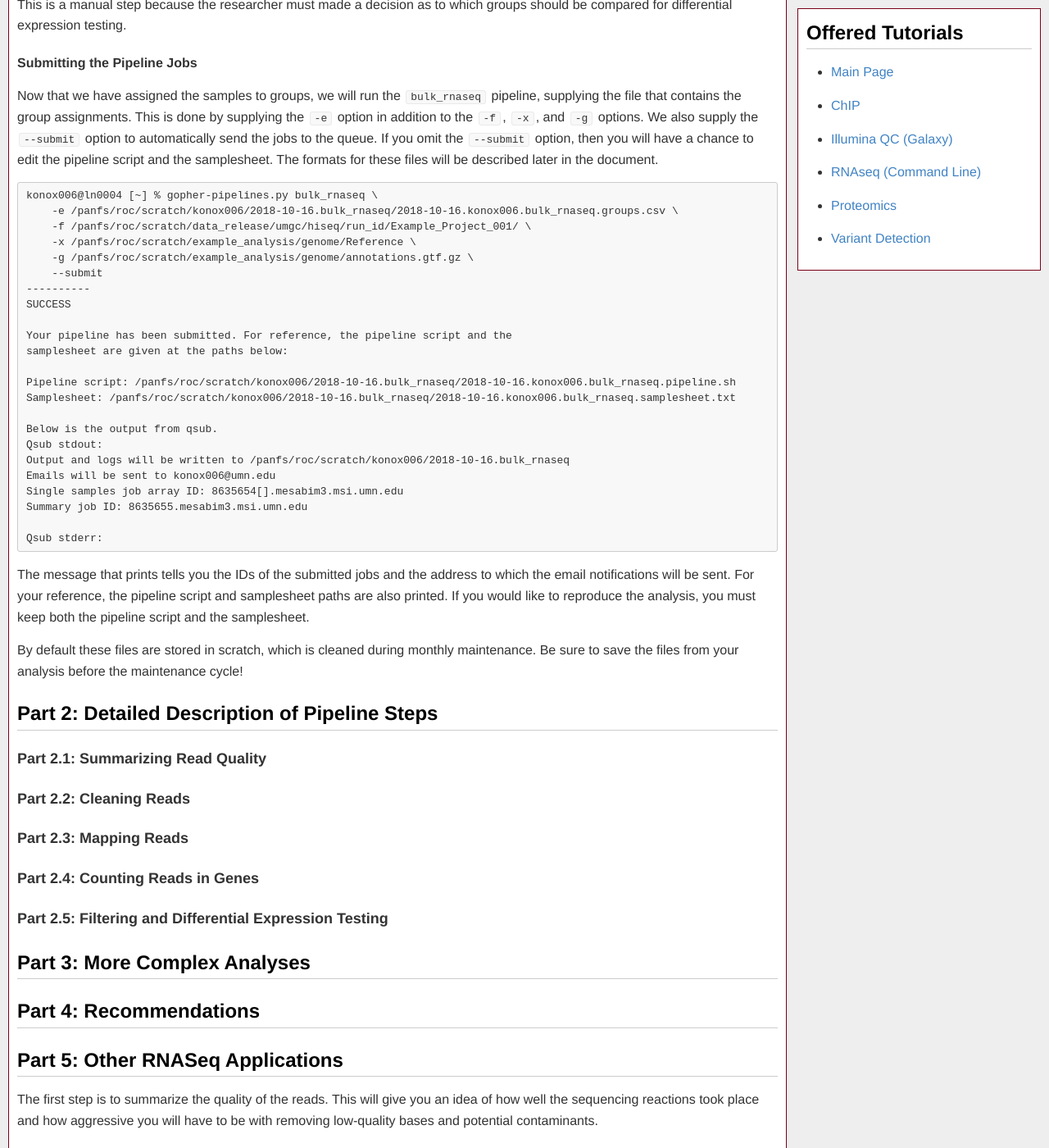
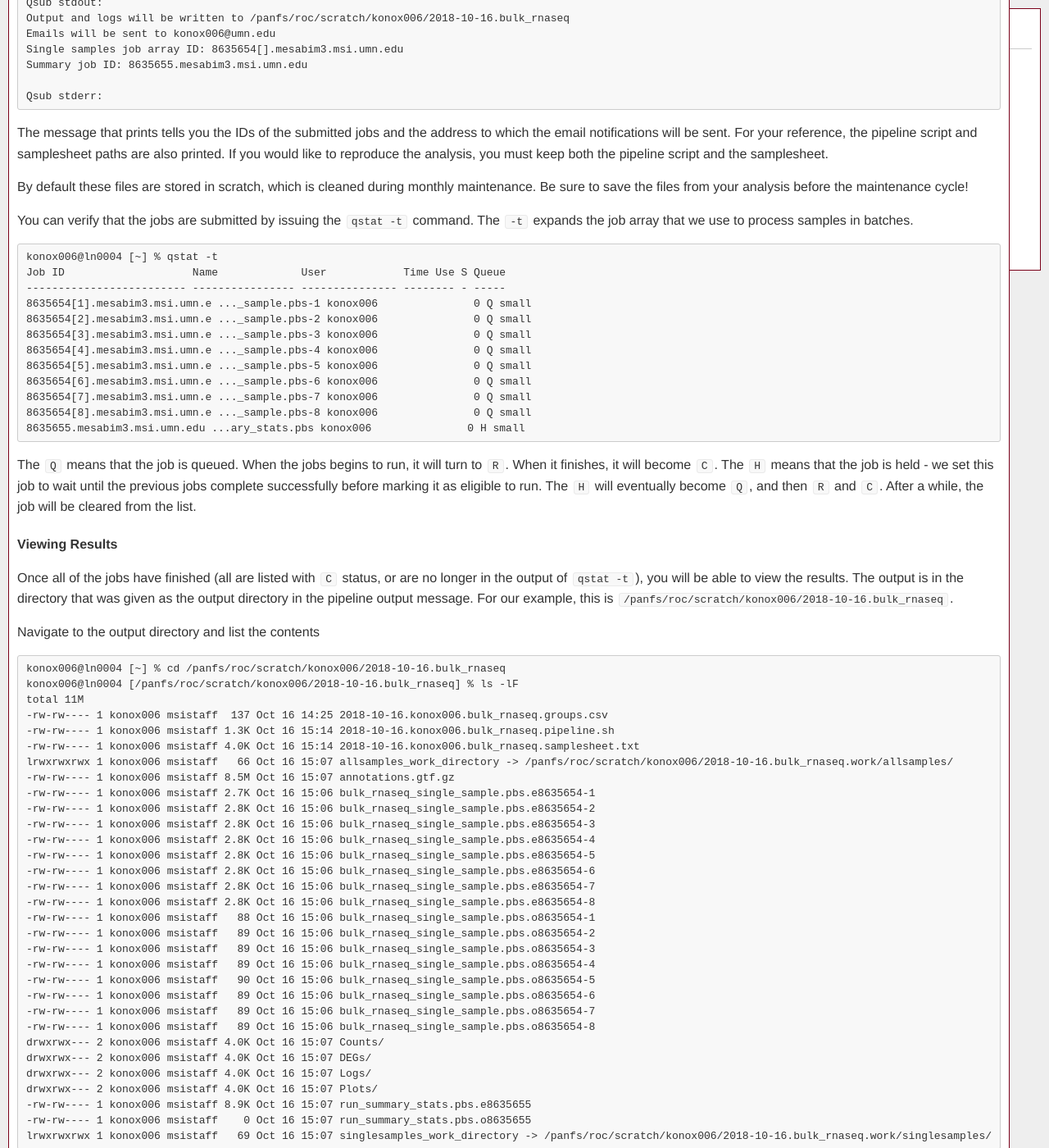
Before and after one commit to msi-ris/Tutorials, a Jekyll site: the page built from rnaseq_cmd.md, in a window 1280 px wide and 1400 px high, scrolled down 9366 px. Shown: the whole window at 82% size. Built offline with Jekyll 4.4.1, drawn with Linux system fonts in a browser that asks for light colours; some of the changed text lies outside the part shown.

Commit message:
Update bulk rnaseq

````diff
--- a/rnaseq_cmd.md
+++ b/rnaseq_cmd.md
@@ -419,6 +419,80 @@ By default these files are stored in scratch, which is cleaned during monthly
 maintenance. Be sure to save the files from your analysis before the
 maintenance cycle!
 
+You can verify that the jobs are submitted by issuing the `qstat -t` command.
+The `-t` expands the job array that we use to process samples in batches.
+
+```
+konox006@ln0004 [~] % qstat -t
+Job ID                    Name             User            Time Use S Queue
+------------------------- ---------------- --------------- -------- - -----
+8635654[1].mesabim3.msi.umn.e ..._sample.pbs-1 konox006               0 Q small
+8635654[2].mesabim3.msi.umn.e ..._sample.pbs-2 konox006               0 Q small
+8635654[3].mesabim3.msi.umn.e ..._sample.pbs-3 konox006               0 Q small
+8635654[4].mesabim3.msi.umn.e ..._sample.pbs-4 konox006               0 Q small
+8635654[5].mesabim3.msi.umn.e ..._sample.pbs-5 konox006               0 Q small
+8635654[6].mesabim3.msi.umn.e ..._sample.pbs-6 konox006               0 Q small
+8635654[7].mesabim3.msi.umn.e ..._sample.pbs-7 konox006               0 Q small
+8635654[8].mesabim3.msi.umn.e ..._sample.pbs-8 konox006               0 Q small
+8635655.mesabim3.msi.umn.edu ...ary_stats.pbs konox006               0 H small
+```
+
+The `Q` means that the job is queued. When the jobs begins to run, it will turn
+to `R`. When it finishes, it will become `C`. The `H` means that the job is
+held - we set this job to wait until the previous jobs complete successfully
+before marking it as eligible to run. The `H` will eventually become `Q`, and
+then `R` and `C`. After a while, the job will be cleared from the list.
+
+#### Viewing Results
+Once all of the jobs have finished (all are listed with `C` status, or are
+no longer in the output of `qstat -t`), you will be able to view the results.
+The output is in the directory that was given as the output directory in the
+pipeline output message. For our example, this is
+`/panfs/roc/scratch/konox006/2018-10-16.bulk_rnaseq`.
+
+Navigate to the output directory and list the contents
+
+```
+konox006@ln0004 [~] % cd /panfs/roc/scratch/konox006/2018-10-16.bulk_rnaseq
+konox006@ln0004 [/panfs/roc/scratch/konox006/2018-10-16.bulk_rnaseq] % ls -lF
+total 11M
+-rw-rw---- 1 konox006 msistaff  137 Oct 16 14:25 2018-10-16.konox006.bulk_rnaseq.groups.csv
+-rw-rw---- 1 konox006 msistaff 1.3K Oct 16 15:14 2018-10-16.konox006.bulk_rnaseq.pipeline.sh
+-rw-rw---- 1 konox006 msistaff 4.0K Oct 16 15:14 2018-10-16.konox006.bulk_rnaseq.samplesheet.txt
+lrwxrwxrwx 1 konox006 msistaff   66 Oct 16 15:07 allsamples_work_directory -> /panfs/roc/scratch/konox006/2018-10-16.bulk_rnaseq.work/allsamples/
+-rw-rw---- 1 konox006 msistaff 8.5M Oct 16 15:07 annotations.gtf.gz
+-rw-rw---- 1 konox006 msistaff 2.7K Oct 16 15:06 bulk_rnaseq_single_sample.pbs.e8635654-1
+-rw-rw---- 1 konox006 msistaff 2.8K Oct 16 15:06 bulk_rnaseq_single_sample.pbs.e8635654-2
+-rw-rw---- 1 konox006 msistaff 2.8K Oct 16 15:06 bulk_rnaseq_single_sample.pbs.e8635654-3
+-rw-rw---- 1 konox006 msistaff 2.8K Oct 16 15:06 bulk_rnaseq_single_sample.pbs.e8635654-4
+-rw-rw---- 1 konox006 msistaff 2.8K Oct 16 15:06 bulk_rnaseq_single_sample.pbs.e8635654-5
+-rw-rw---- 1 konox006 msistaff 2.8K Oct 16 15:06 bulk_rnaseq_single_sample.pbs.e8635654-6
+-rw-rw---- 1 konox006 msistaff 2.8K Oct 16 15:06 bulk_rnaseq_single_sample.pbs.e8635654-7
+-rw-rw---- 1 konox006 msistaff 2.8K Oct 16 15:06 bulk_rnaseq_single_sample.pbs.e8635654-8
+-rw-rw---- 1 konox006 msistaff   88 Oct 16 15:06 bulk_rnaseq_single_sample.pbs.o8635654-1
+-rw-rw---- 1 konox006 msistaff   89 Oct 16 15:06 bulk_rnaseq_single_sample.pbs.o8635654-2
+-rw-rw---- 1 konox006 msistaff   89 Oct 16 15:06 bulk_rnaseq_single_sample.pbs.o8635654-3
+-rw-rw---- 1 konox006 msistaff   89 Oct 16 15:06 bulk_rnaseq_single_sample.pbs.o8635654-4
+-rw-rw---- 1 konox006 msistaff   90 Oct 16 15:06 bulk_rnaseq_single_sample.pbs.o8635654-5
+-rw-rw---- 1 konox006 msistaff   89 Oct 16 15:06 bulk_rnaseq_single_sample.pbs.o8635654-6
+-rw-rw---- 1 konox006 msistaff   89 Oct 16 15:06 bulk_rnaseq_single_sample.pbs.o8635654-7
+-rw-rw---- 1 konox006 msistaff   89 Oct 16 15:06 bulk_rnaseq_single_sample.pbs.o8635654-8
+drwxrwx--- 2 konox006 msistaff 4.0K Oct 16 15:07 Counts/
+drwxrwx--- 2 konox006 msistaff 4.0K Oct 16 15:07 DEGs/
+drwxrwx--- 2 konox006 msistaff 4.0K Oct 16 15:07 Logs/
+drwxrwx--- 2 konox006 msistaff 4.0K Oct 16 15:07 Plots/
+-rw-rw---- 1 konox006 msistaff 8.9K Oct 16 15:07 run_summary_stats.pbs.e8635655
+-rw-rw---- 1 konox006 msistaff    0 Oct 16 15:07 run_summary_stats.pbs.o8635655
+lrwxrwxrwx 1 konox006 msistaff   69 Oct 16 15:07 singlesamples_work_directory -> /panfs/roc/scratch/konox006/2018-10-16.bulk_rnaseq.work/singlesamples/
+```
+
+The `-l` option to `ls` gives "long format" which includes permissions, owner,
+group, and modification times. The `-F` option displays  characters at the end
+of names that signify the type of object it is, like `/` at the end of the names
+of directories.
+
+There are multiple levels types of output that get generated.
+
 ## Part 2: Detailed Description of Pipeline Steps
 ### Part 2.1: Summarizing Read Quality
 ### Part 2.2: Cleaning Reads
````
